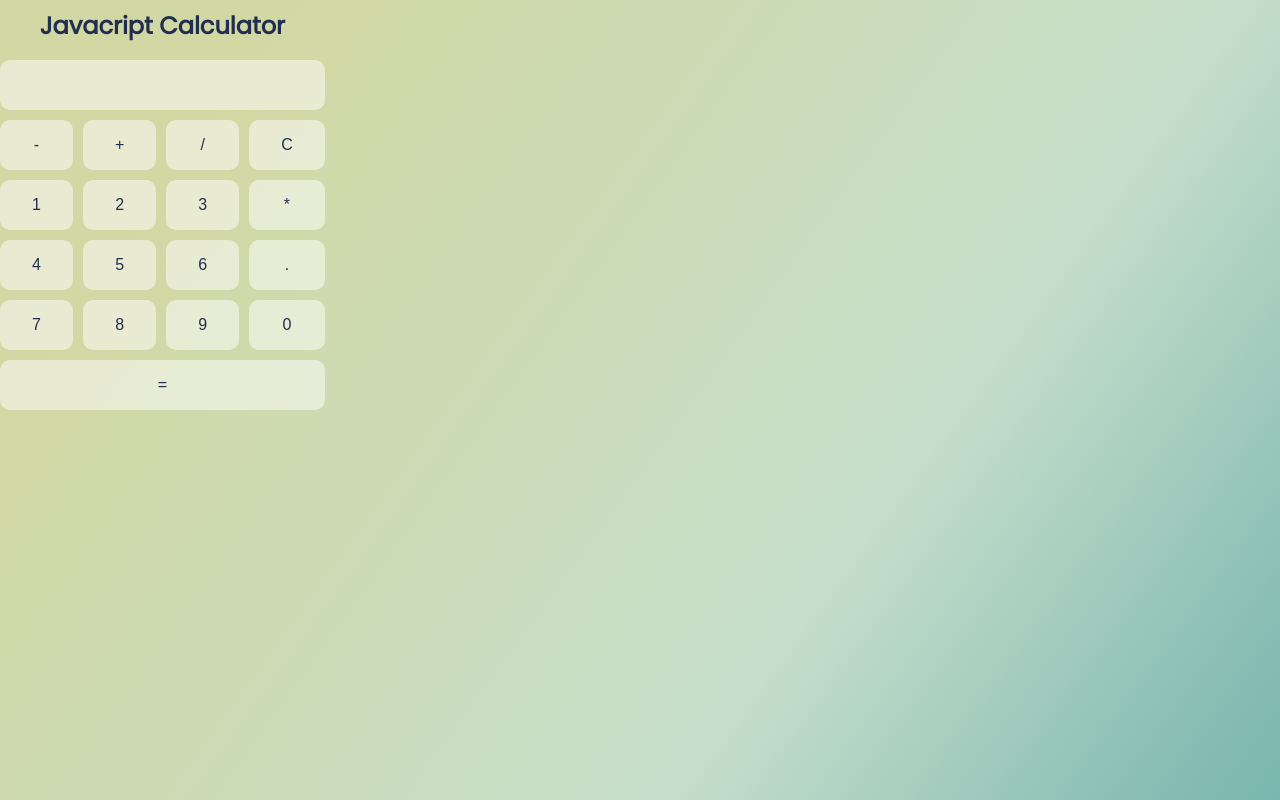
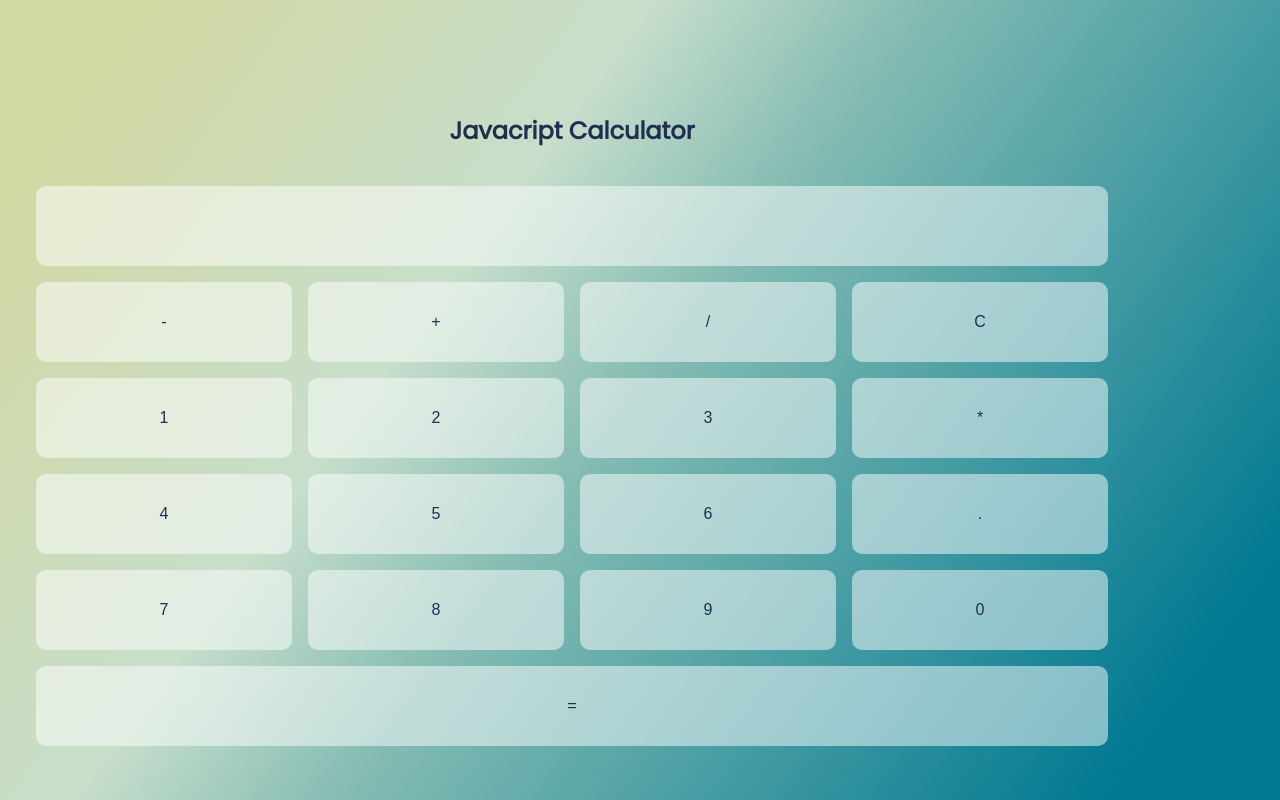
Before and after one commit to JosieAilsa/js-calculator-challenge, a plain HTML site: page index.html in a window 1280 px wide. Shown: the top 800 px of the page. Drawn offline with Linux system fonts and the light colour scheme.

Commit message:
debugging css grid

```diff
--- a/_base.scss
+++ b/_base.scss
@@ -11,12 +11,10 @@ $secondary-colour:#ffffff;
 body {
     font-family: 'Poppins', sans-serif;
     color: $primary-colour;
-    background : -moz-linear-gradient(-17.38% -36.91% -35.96deg,rgba(210, 216, 163, 1) 7.99%,rgba(199, 216, 178, 0.91) 22.51%,rgba(188, 216, 193, 0.84) 34%,rgba(133, 188, 179, 1) 47.67%,rgba(0, 121, 145, 1) 87.6%);
-    background : -webkit-linear-gradient(-35.96deg, rgba(210, 216, 163, 1) 7.99%, rgba(199, 216, 178, 0.91) 22.51%, rgba(188, 216, 193, 0.84) 34%, rgba(133, 188, 179, 1) 47.67%, rgba(0, 121, 145, 1) 87.6%);
-    background : -webkit-gradient(linear,-17.38% -36.91% ,127.42% 149.86% ,color-stop(0.0799,rgba(210, 216, 163, 1) ),color-stop(0.2251,rgba(199, 216, 178, 0.91) ),color-stop(0.34,rgba(188, 216, 193, 0.84) ),color-stop(0.4767,rgba(133, 188, 179, 1) ),color-stop(0.876,rgba(0, 121, 145, 1) ));
-    background : -o-linear-gradient(-35.96deg, rgba(210, 216, 163, 1) 7.99%, rgba(199, 216, 178, 0.91) 22.51%, rgba(188, 216, 193, 0.84) 34%, rgba(133, 188, 179, 1) 47.67%, rgba(0, 121, 145, 1) 87.6%);
-    background : -ms-linear-gradient(-35.96deg, rgba(210, 216, 163, 1) 7.99%, rgba(199, 216, 178, 0.91) 22.51%, rgba(188, 216, 193, 0.84) 34%, rgba(133, 188, 179, 1) 47.67%, rgba(0, 121, 145, 1) 87.6%);
-    -ms-filter: "progid:DXImageTransform.Microsoft.gradient(startColorstr='#D2D8A3', endColorstr='#007991' ,GradientType=0)";
-    background : linear-gradient(125.96deg, rgba(210, 216, 163, 1) 7.99%, rgba(199, 216, 178, 0.91) 22.51%, rgba(188, 216, 193, 0.84) 34%, rgba(133, 188, 179, 1) 47.67%, rgba(0, 121, 145, 1) 87.6%);
-    filter: progid:DXImageTransform.Microsoft.gradient(startColorstr='#D2D8A3',endColorstr='#007991' , GradientType=1);
+    font-family: "Poppins", sans-serif;
+    color: #222E50;
+    background: linear-gradient(
+        125.96deg
+        , #d2d8a3 7.99%, rgba(199, 216, 178, 0.91) 22.51%, rgba(188, 216, 193, 0.84) 34%, #85bcb3 47.67%, #007991 87.6%);
+
 }
--- a/_calculator.styling.scss
+++ b/_calculator.styling.scss
@@ -1,10 +1,8 @@
 .calculator{
     display: inline-grid;
-    grid-template-columns: (repeat(4,1fr));
-    grid-template-rows: (repeat(7,1fr));
-    min-width: 300px;
-    max-width: 536px;
-    gap: 10px;
+    grid-template-columns: (repeat(4,100%));
+    grid-template-rows: (repeat(7,100%));
+    width: 100%;
 }
 
 #calculator__heading {
@@ -41,15 +39,15 @@
 .calculator__button{
     display: flex;
     align-items: center;
+    align-content: stretch;
+    flex-wrap: nowrap;
+    flex-direction: column;
     justify-content: center;
     border-radius : 10px;
-    padding: 0px;
+    padding: 1rem 2rem;
+    border: none;
     margin: 0px;
-    display: inline-block;
-    border: none;
-    padding: 1rem 2rem;
     margin: 0;
-    text-decoration: none;
     background: rgba($color: #ffffff2a, $alpha: 0.5);
     color: #222E50;
     font-family: sans-serif;
@@ -62,6 +60,7 @@
     -moz-appearance: none;
 }
 
+
 .calculator__button:hover, #equals:hover {
     background: #222E50;
     color: $secondary-colour;
--- a/_layout.scss
+++ b/_layout.scss
@@ -1,51 +1,47 @@
-.container{
+.container {
     display: grid;
-    grid-template-columns: repeat(12,1fr);
-    grid-template-rows: repeat(8,1fr);
-    gap:minmax(10px,16px);
 
+@media only screen and (max-width: 480px) {
+    margin: 0px 36px;
+    gap: 10px;
+    min-width: 320px;
+    max-width: 480px;
+    grid-template-columns: repeat(4, 20vw);
+    grid-template-rows: repeat(10, 10vh);
+}
+@media only screen and (min-width: 480px) and (max-width: 768px) {
+    margin: 0px 80px;
+    gap: 16px;
+    grid-template-columns: repeat(6, 20vw);
+    grid-template-rows: repeat(10, 10vh);
 }
 
-@media only screen and (min-width:0px) and (max-width: 480px){
- .container{
-    margin: 36px 0px;
-    .calculator {
-        grid-column-start: 2;
-        grid-column-end: 4;
-        grid-row-start: 2;
-        grid-row-end: 3;
+@media only screen and (min-width:768px){
+    margin: 0px 36px;
+    gap: 10px;
+    min-width: 320px;
+    max-width: 480px;
+    grid-template-columns: repeat(4, 20vw);
+    grid-template-rows: repeat(10, 10vh);
+ }
+}
+.calculator{
+    @media only screen and (max-width: 480px) {
+    gap:10px;
+    width: 100%;
+    grid-area: 2/1/2/2;
     }
- }
+    @media only screen and (min-width: 480px) and (max-width: 768px){
+    gap: 16px;
+    width: 100%;
+    grid-area: 2/1/2/2;
+    }
 
 
-@media only screen and (min-width:480px) and (max-width: 768px){
-    .container {
-        margin: 36px 0px;
-       gap:16px;
-       .calculator {
-           grid-column-start: 2;
-           grid-column-end: 4;
-           grid-row-start: 1;
-           grid-row-end: 3;
-       }
+    @media only screen and (min-width:768px) and (max-width: 2500px){
+        gap: 16px;
+    width: 100%;
+    grid-area: 2/1/2/2;
     }
-   }
 
-   @media only screen and (min-width:768px) and (max-width: 2500px){
-    .container {
-       display: grid;
-       grid-template-columns: repeat(12,1fr);
-       grid-template-rows: repeat(4,1fr);
-       gap:16px;
-       margin: 182px 0px;
-       .calculator {
-           grid-column-start: 2;
-           grid-column-end: 4;
-           grid-row-start: 1;
-           grid-row-end: 3;
-       }
     }
-   }
-
-
-}
--- a/index.html
+++ b/index.html
@@ -3,10 +3,11 @@
 <head>
     <meta charset="UTF-8">
     <meta http-equiv="X-UA-Compatible" content="IE=edge">
-    <meta name="viewport" content="width=device-width, initial-scale=1.0">
     <title>JS Calculator Project</title>
     <link rel="stylesheet" href="./main.css">
     <script src="./script.js" defer></script>
+    <meta name="viewport" content="width=device-width, initial-scale=1.0">
+
 </head>
 <body>
 <main class = "container">
```
Also changed, not shown: main.css.
